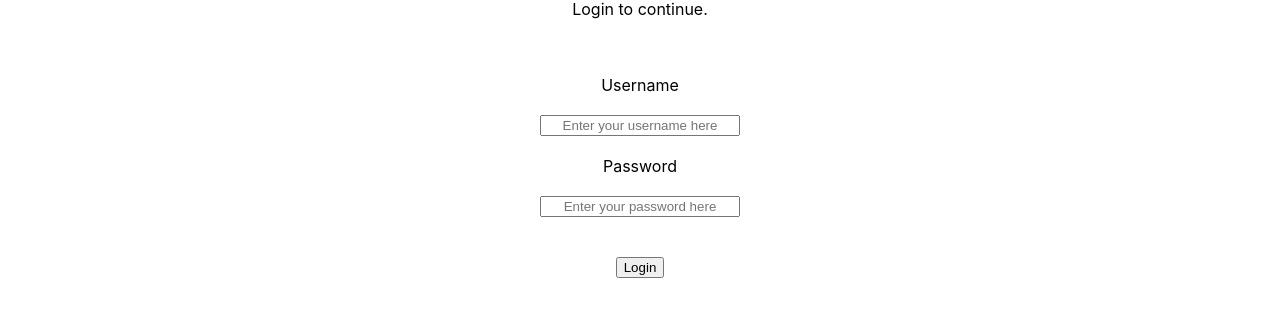
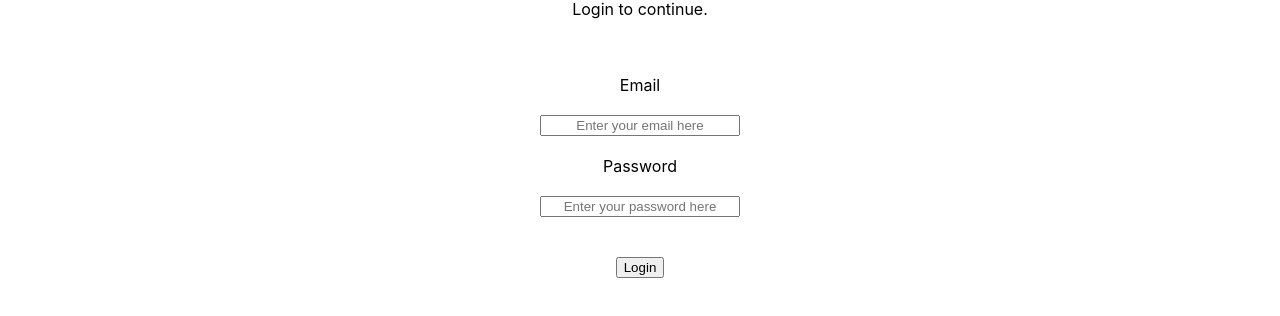
Before and after one commit to bsolis6878/job-rater, a React (Create React App) app in the folder client/: page / in a window 1280 px wide. Both pictures are taken after a click on the element "Login". Shown: the part 144-460 px from the top of the page. Built offline with nearby package versions, Linux system fonts and the light colour scheme.

Commit message:
added state/form submit for login

```diff
--- a/client/src/components/Login/index.js
+++ b/client/src/components/Login/index.js
@@ -1,16 +1,71 @@
+import { useState } from 'react';
+import { useMutation } from '@apollo/client';
+import { LOGIN_USER } from '../../utils/mutations';
+import Auth from '../../utils/auth';
+
 const Login = () => {
+    const [formState, setFormState] = useState({ email: '', password: '' });
+
+    const [login, { error }] = useMutation(LOGIN_USER);
+
+    // update state based on form input changes
+    const handleChange = (event) => {
+      const { name, value } = event.target;
+
+      setFormState({
+        ...formState,
+        [name]: value,
+      });
+    };
+
+    // submit form
+    const handleFormSubmit = async (event) => {
+      event.preventDefault();
+
+      try {
+        const { data } = await login({
+          variables: { ...formState }
+        });
+
+        Auth.login(data.login.token);
+      } catch (e) {
+        console.error(e);
+      }
+
+      // clear form values
+      setFormState({
+        email: '',
+        password: '',
+      });
+    };
+
     return (
         <div className='login-signup'>
             <p>Login to continue.</p>
-            <form>
-                <label for='username'>Username</label>
-                <input id='username' placeholder='Enter your username here'></input>
-                <label for='password'>Password</label>
-                <input id='password' placeholder='Enter your password here'></input>
+            <form onSubmit={handleFormSubmit}>
+                <label htmlFor='email'>Email</label>
+                <input
+                    id='email'
+                    placeholder='Enter your email here'
+                    type='email'
+                    name='email'
+                    value={formState.email}
+                    onChange={handleChange}
+                />
+                <label htmlFor='password'>Password</label>
+                <input
+                    id='password'
+                    placeholder='Enter your password here'
+                    name='password'
+                    type='password'
+                    value={formState.password}
+                    onChange={handleChange}
+                />
                 <button type='submit'>
                     Login
                 </button>
             </form>
+            {error && <div>Login failed</div>}
         </div>
     )
 }
```
